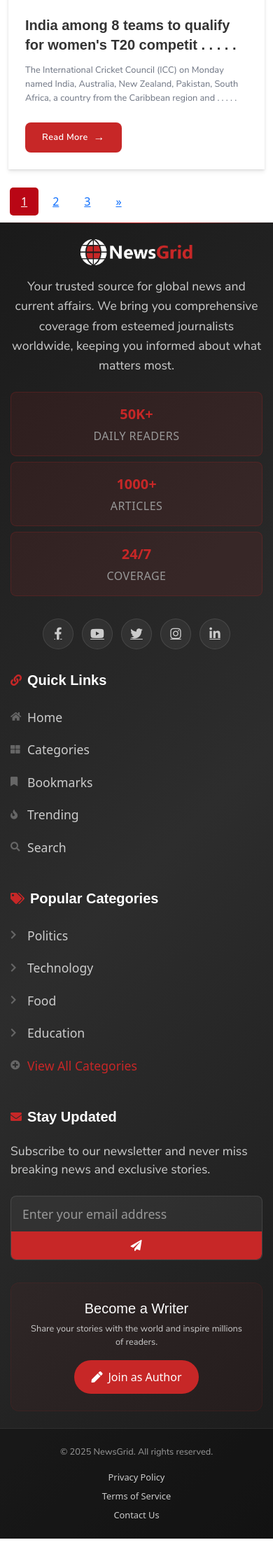
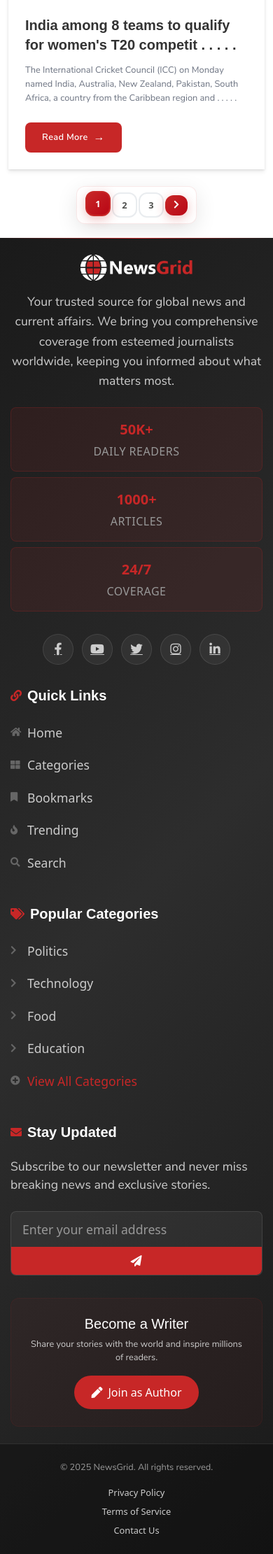
Before and after one commit to Mesayaaa/NewsPortal, a PHP site: page /search.php in a window 390 px wide. Shown: the part 3450-5671 px from the top of the page at 70% size. Before the commit the page ends 5649 px from the top, so only its background shows below. Run offline with PHP 8.4, Linux system fonts and the light colour scheme; data comes from the database, SQL or seed files in the repository; some libraries are stand-ins or nearby versions; some web fonts are replaced.

Commit message:
`Enhanced Search Pagination: Added CSS styles and PHP functionality for improved pagination experience.`

```diff
--- a/assets/css/search.css
+++ b/assets/css/search.css
@@ -374,3 +374,219 @@
   background: linear-gradient(to bottom, rgba(255,255,255,0) 0%, rgba(255,255,255,1) 10%);
   padding-top: 2rem;
 }
+
+/* Enhanced Search Pagination Styles */
+.search-results-info {
+  background: rgba(199, 39, 39, 0.05);
+  border-radius: 12px;
+  padding: 1rem 1.5rem;
+  border-left: 4px solid var(--primary-color);
+  margin-bottom: 1rem;
+}
+
+.results-count {
+  font-family: var(--ff-nunito);
+  font-size: 0.95rem;
+  color: var(--dark-color);
+  font-weight: 500;
+}
+
+.results-count i {
+  color: var(--primary-color);
+}
+
+.page-info {
+  font-family: var(--ff-nunito);
+  font-size: 0.9rem;
+  color: var(--grey-color);
+  font-weight: 500;
+}
+
+.search-pagination-wrapper {
+  display: flex;
+  justify-content: center;
+  margin: 0.5rem 0 1.5rem 0;
+  padding: 0.5rem 0;
+}
+
+.search-pagination {
+  display: flex;
+  align-items: center;
+  gap: 0.5rem;
+  background: white;
+  padding: 1rem 1.5rem;
+  border-radius: 16px;
+  box-shadow: 0 8px 30px rgba(0, 0, 0, 0.1);
+  border: 1px solid rgba(199, 39, 39, 0.1);
+  flex-wrap: wrap;
+  justify-content: center;
+}
+
+.pagination-btn {
+  display: flex;
+  align-items: center;
+  gap: 0.5rem;
+  padding: 0.75rem 1.25rem;
+  background: linear-gradient(135deg, var(--primary-color), var(--active-color));
+  color: white;
+  text-decoration: none;
+  border-radius: 12px;
+  font-weight: 600;
+  font-size: 0.9rem;
+  transition: all 0.3s ease;
+  box-shadow: 0 4px 15px rgba(199, 39, 39, 0.3);
+  border: none;
+  cursor: pointer;
+}
+
+.pagination-btn:hover {
+  transform: translateY(-2px);
+  box-shadow: 0 8px 25px rgba(199, 39, 39, 0.4);
+  background: linear-gradient(135deg, var(--active-color), var(--primary-color));
+  color: white;
+  text-decoration: none;
+}
+
+.pagination-btn:disabled {
+  background: #e9ecef;
+  color: #6c757d;
+  cursor: not-allowed;
+  transform: none;
+  box-shadow: none;
+}
+
+.pagination-number {
+  display: flex;
+  align-items: center;
+  justify-content: center;
+  min-width: 44px;
+  height: 44px;
+  padding: 0.5rem;
+  background: white;
+  color: var(--dark-color);
+  text-decoration: none;
+  border-radius: 12px;
+  font-weight: 600;
+  font-size: 0.9rem;
+  transition: all 0.3s ease;
+  border: 2px solid #e9ecef;
+  cursor: pointer;
+}
+
+.pagination-number:hover {
+  background: var(--primary-color);
+  color: white;
+  border-color: var(--primary-color);
+  transform: translateY(-2px);
+  box-shadow: 0 4px 15px rgba(199, 39, 39, 0.3);
+  text-decoration: none;
+}
+
+.pagination-number.active {
+  background: linear-gradient(135deg, var(--primary-color), var(--active-color));
+  color: white;
+  border-color: var(--primary-color);
+  box-shadow: 0 4px 15px rgba(199, 39, 39, 0.3);
+  transform: translateY(-2px);
+}
+
+.pagination-ellipsis {
+  display: flex;
+  align-items: center;
+  justify-content: center;
+  min-width: 44px;
+  height: 44px;
+  color: var(--grey-color);
+  font-weight: 600;
+  font-size: 1.1rem;
+  padding: 0.5rem;
+}
+
+/* Responsive Design for Search Pagination */
+@media (max-width: 768px) {
+  .search-results-info {
+    padding: 0.75rem 1rem;
+    margin-bottom: 0.75rem;
+  }
+
+  .results-count {
+    font-size: 0.85rem;
+    margin-bottom: 0.5rem;
+  }
+
+  .page-info {
+    font-size: 0.8rem;
+  }
+
+  .search-pagination-wrapper {
+    margin: 0.25rem 0 1rem 0;
+    padding: 0.25rem 0;
+  }
+
+  .search-pagination {
+    padding: 0.75rem 1rem;
+    gap: 0.25rem;
+    border-radius: 12px;
+  }
+
+  .pagination-btn {
+    padding: 0.625rem 1rem;
+    font-size: 0.85rem;
+  }
+
+  .pagination-number {
+    min-width: 40px;
+    height: 40px;
+    font-size: 0.85rem;
+  }
+
+  .pagination-ellipsis {
+    min-width: 40px;
+    height: 40px;
+    font-size: 1rem;
+  }
+}
+
+@media (max-width: 576px) {
+  .search-pagination {
+    gap: 0.125rem;
+    padding: 0.5rem 0.75rem;
+  }
+
+  .pagination-btn {
+    padding: 0.5rem 0.75rem;
+    font-size: 0.8rem;
+  }
+
+  .pagination-btn span {
+    display: none !important;
+  }
+
+  .pagination-number {
+    min-width: 36px;
+    height: 36px;
+    font-size: 0.8rem;
+  }
+
+  .pagination-ellipsis {
+    min-width: 36px;
+    height: 36px;
+    font-size: 0.9rem;
+  }
+}
+
+/* Animation for pagination elements */
+.search-pagination a {
+  animation: fadeInScale 0.3s ease;
+}
+
+@keyframes fadeInScale {
+  from {
+    opacity: 0;
+    transform: scale(0.8);
+  }
+  to {
+    opacity: 1;
+    transform: scale(1);
+  }
+}
--- a/search.php
+++ b/search.php
@@ -421,42 +421,73 @@ require('./includes/nav.inc.php');
         // Calculated no of pages based on limit and no of articles
         $total_page = ceil($total_articles / $limit);
 
+
         echo "</div>";
         ?>
 
-        <div class="text-center py-2">
-          <!-- Pagination Block -->
-          <div class="pagination">
+
+        <!-- Enhanced Pagination Block -->
+        <div class="search-pagination-wrapper">
+          <div class="search-pagination">
             <?php
-
-            // If two or more page exists
-            if ($page > 1) {
-
-              // Previous page link added
-              echo '<a href="search.php?page=' . ($page - 1) . '&category_select=' . $cat_id . '&name=' . $name . '&from_date=' . $from_date . '&to_date=' . $to_date . '&trending=' . $trending . '">&laquo;</a>';
+            // Function to build clean pagination URL
+            function buildPaginationUrl($page_num) {
+              global $cat_id, $name, $from_date, $to_date, $trending;
+              $params = array();
+              if ($cat_id != "") $params['category_select'] = $cat_id;
+              if ($name != "") $params['name'] = $name;
+              if ($from_date != "") $params['from_date'] = $from_date;
+              if ($to_date != "") $params['to_date'] = $to_date;
+              if ($trending != "") $params['trending'] = $trending;
+              $params['page'] = $page_num;
+              return 'search.php?' . http_build_query($params);
             }
 
-            for ($i = 1; $i <= $total_page; $i++) {
-
-              // Active variable to determine if the page link is current page
-              $active = "";
-
-              // If the page is active page
-              if ($i == $page) {
-
-                // Updated active to active class name to show the active page link
-                $active = "page-active";
-              }
-
-              echo '<a href="search.php?page=' . $i . '&category_select=' . $cat_id . '&name=' . $name . '&from_date=' . $from_date . '&to_date=' . $to_date . '&trending=' . $trending . '" class="' . $active . '">' . $i . '</a>';
+            // Previous page link
+            if ($page > 1) {
+              echo '<a href="' . buildPaginationUrl($page - 1) . '" class="pagination-btn prev-btn" title="Previous Page">';
+              echo '<i class="fas fa-chevron-left"></i>';
+              echo '<span class="d-none d-sm-inline">Previous</span>';
+              echo '</a>';
             }
 
-            // If the current page is not the last page
+            // Page numbers with smart truncation
+            $start_page = max(1, $page - 2);
+            $end_page = min($total_page, $page + 2);
+
+            // Show first page if not in range
+            if ($start_page > 1) {
+              echo '<a href="' . buildPaginationUrl(1) . '" class="pagination-number">1</a>';
+              if ($start_page > 2) {
+                echo '<span class="pagination-ellipsis">...</span>';
+              }
+            }
+
+            // Show page numbers in range
+            for ($i = $start_page; $i <= $end_page; $i++) {
+              $active_class = ($i == $page) ? 'active' : '';
+              echo '<a href="' . buildPaginationUrl($i) . '" class="pagination-number ' . $active_class . '">' . $i . '</a>';
+            }
+
+            // Show last page if not in range
+            if ($end_page < $total_page) {
+              if ($end_page < $total_page - 1) {
+                echo '<span class="pagination-ellipsis">...</span>';
+              }
+              echo '<a href="' . buildPaginationUrl($total_page) . '" class="pagination-number">' . $total_page . '</a>';
+            }
+
+            // Next page link
             if ($total_page > $page) {
-
-              // Next page link added
-              echo '<a href="search.php?page=' . ($page + 1) . '&category_select=' . $cat_id . '&name=' . $name . '&from_date=' . $from_date . '&to_date=' . $to_date . '&trending=' . $trending . '">&raquo;</a>';
+              echo '<a href="' . buildPaginationUrl($page + 1) . '" class="pagination-btn next-btn" title="Next Page">';
+              echo '<span class="d-none d-sm-inline">Next</span>';
+              echo '<i class="fas fa-chevron-right"></i>';
+              echo '</a>';
             }
+            ?>
+          </div>
+        </div>
+      <?php
       }
       ?>
         </div>
```
